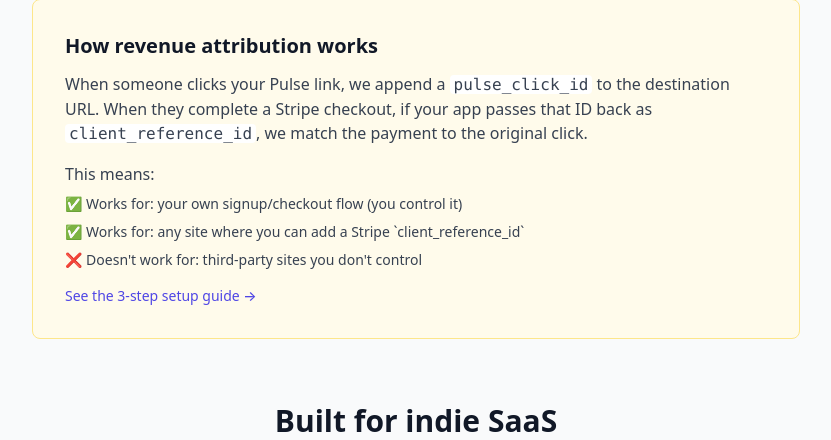
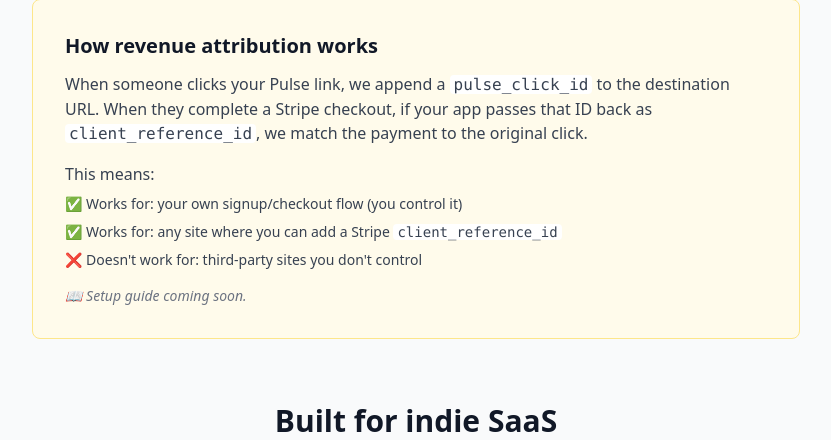
Before and after one commit to Mikeoni27/Pulse, a Python web app: template app/templates/index.html in a window 1280 px wide. Shown: the part 1174-1614 px from the top of the page, without its empty margins (224-1055 px from the left). Run offline with Jinja, Linux system fonts and the light colour scheme; the template is opened without the code that fills it, so the values that code supplies are empty; some libraries are stand-ins or nearby versions.

Commit message:
Fix: replace broken /docs link with coming-soon note

```diff
--- a/app/templates/index.html
+++ b/app/templates/index.html
@@ -92,11 +92,11 @@
     <p class="text-gray-700 mb-2 font-medium">This means:</p>
     <ul class="space-y-2 text-sm text-gray-700 mb-4">
         <li>✅ Works for: your own signup/checkout flow (you control it)</li>
-        <li>✅ Works for: any site where you can add a Stripe `client_reference_id`</li>
+        <li>✅ Works for: any site where you can add a Stripe <code class="bg-white px-1 rounded">client_reference_id</code></li>
         <li>❌ Doesn't work for: third-party sites you don't control</li>
     </ul>
-    <p class="text-sm text-gray-600">
-        <a href="/docs" class="text-indigo-600 hover:underline font-medium">See the 3-step setup guide →</a>
+    <p class="text-sm text-gray-500 italic">
+        📖 Setup guide coming soon.
     </p>
 </div>
 
```
